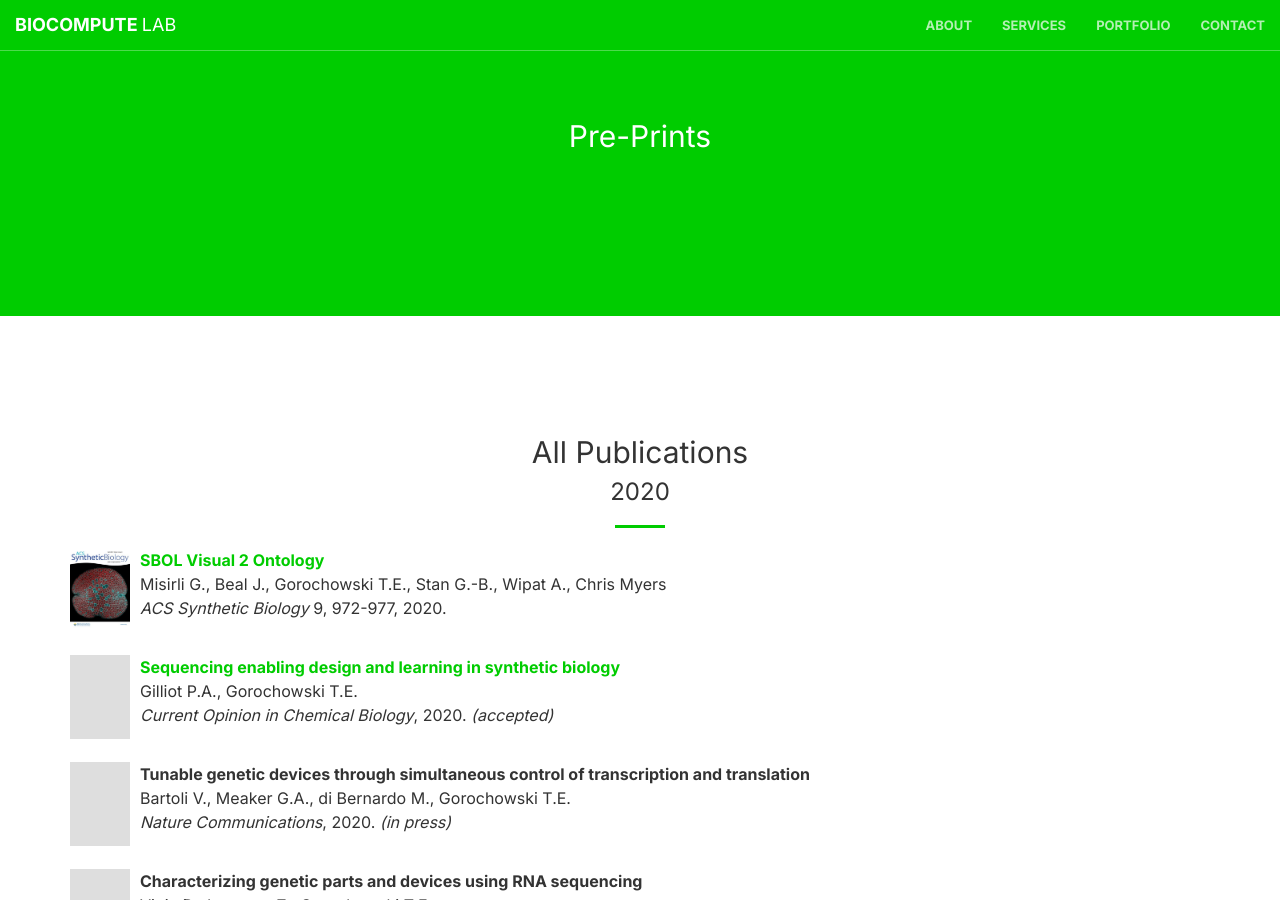
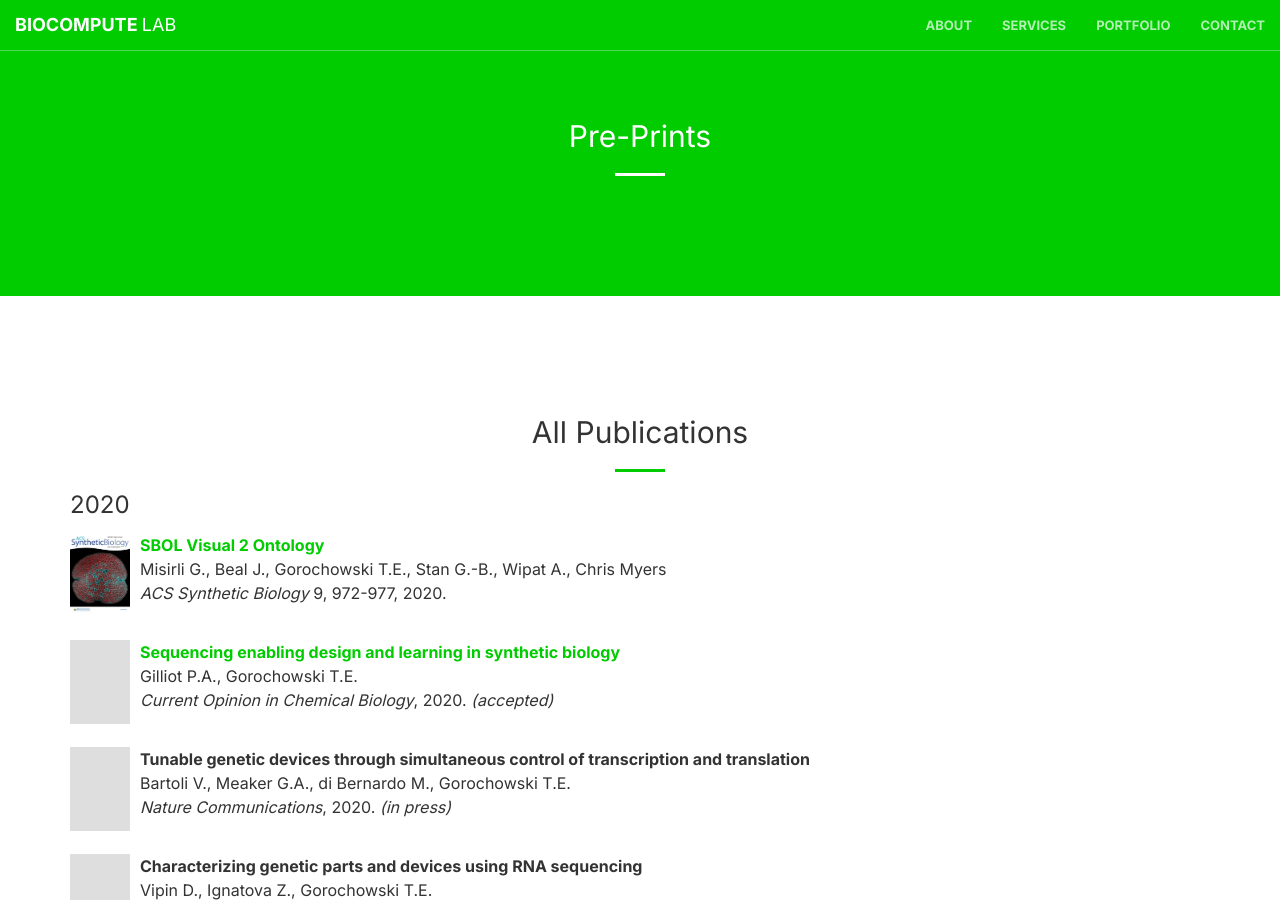
Before and after one commit to chofski/biocomputelab-website-v2, a Jekyll site: the page built from publications.html, in a window 1280 px wide and 900 px high. Built offline with Jekyll 4.4.1, drawn with Linux system fonts in a browser that asks for light colours.

Commit message:
Update publications.html

```diff
--- a/publications.html
+++ b/publications.html
@@ -14,7 +14,7 @@ section: publications
     <div class="container">
       <div class="row">
         <div class="col-md-12 text-center">
-          <h2>Pre-Prints</h2><hr><br>
+          <h2>Pre-Prints</h2><hr class="light">
             {% for pub in site.data.publications %}
               {% if pub.status == "pre-print" %}
                 <p class="fs-14"><a href="{{pub.preprint_url}}"><b>{{pub.title}}</b></a><br>
@@ -42,15 +42,15 @@ section: publications
         <div class="col-md-12">
           <div class="text-center">
             <h2>All Publications</h2>
+            <hr>
           </div>
           {% assign loopyear = 9999 %}
           {% for pub in site.data.publications %}
 
             {% if loopyear > pub.year %}
               {% assign loopyear = pub.year %}
-              <div class="p-b-5 p-t-15 text-center">
+              <div class="p-b-5 p-t-15 text-left">
                 <h3 class="section-heading">{{ pub.year }}</h3>
-                <hr>
               </div>
             {% endif %}
 
```
